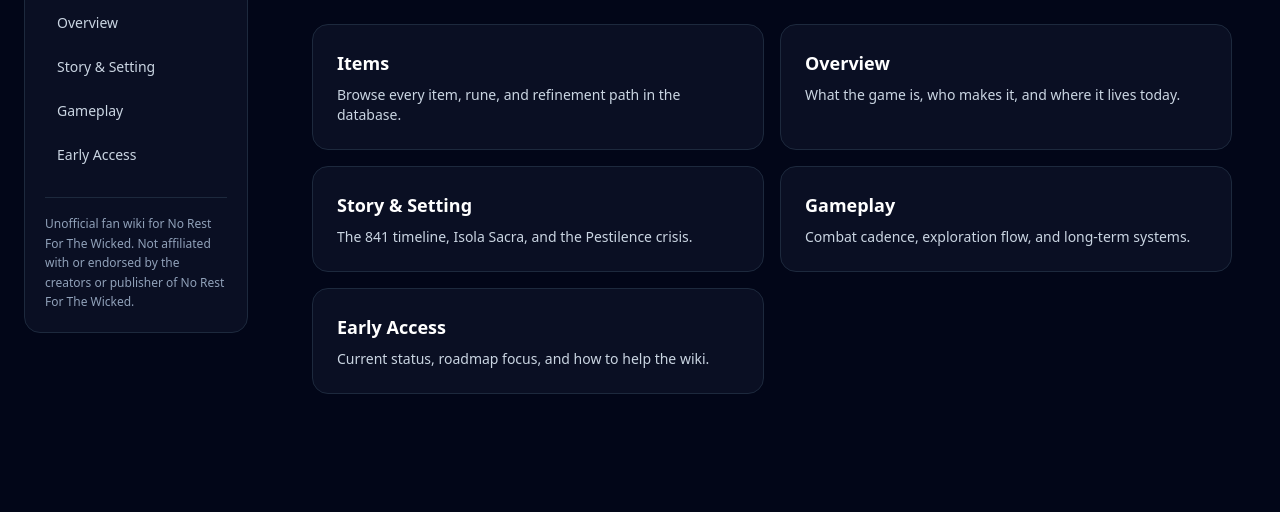
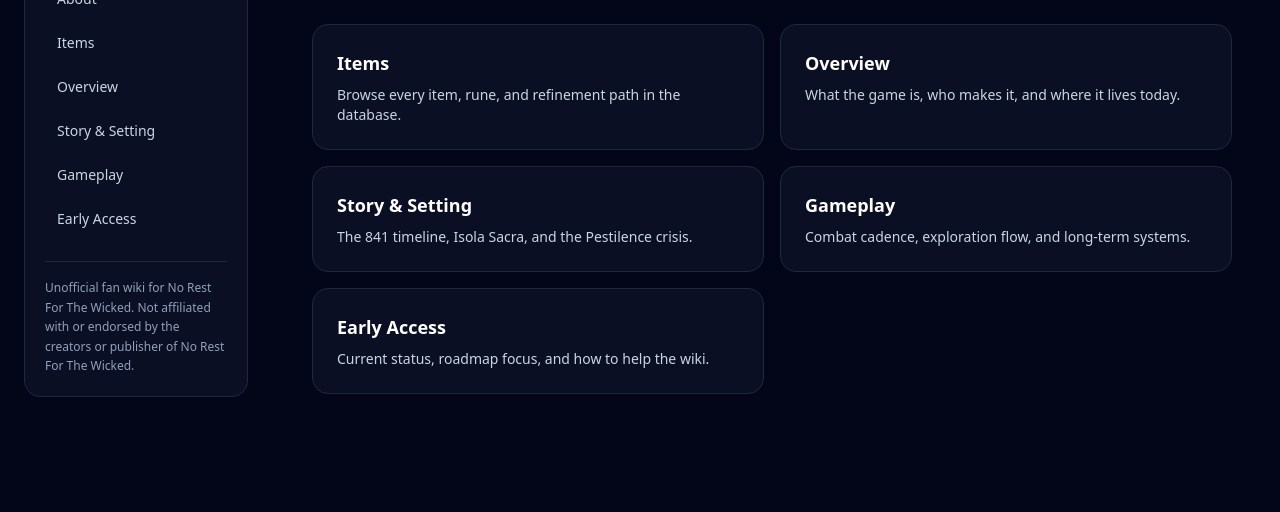
Before and after one commit to jordyvandomselaar/No-Rest-For-The-Wicked-Wiki, an Astro site in the folder packages/site/: page / in a window 1280 px wide. Shown: the part 288-800 px from the top of the page. Built offline with nearby package versions, Linux system fonts and the light colour scheme; Astro itself is replaced by a stand-in of ours; no server answers.

Commit message:
Align sidebar with main content

```diff
--- a/packages/site/src/layouts/Layout.astro
+++ b/packages/site/src/layouts/Layout.astro
@@ -38,7 +38,7 @@
   </head>
   <body class="min-h-screen bg-slate-950 text-slate-100 antialiased">
     <div class="mx-auto flex min-h-screen max-w-6IPxl flex-col gap-8 px-6 py-10 md:flex-row md:gap-10">
-      <aside class="md:w-56">
+      <aside class="md:w-56 md:mt-16">
         <div class="rounded-2xl border border-slate-800 bg-slate-900/60 p-5">
           <p class="text-xs uppercase tracking-[0.3em] text-slate-400">Wiki</p>
           <h2 class="mt-2 text-lg font-semibold text-white">No Rest For The Wicked</h2>
```
